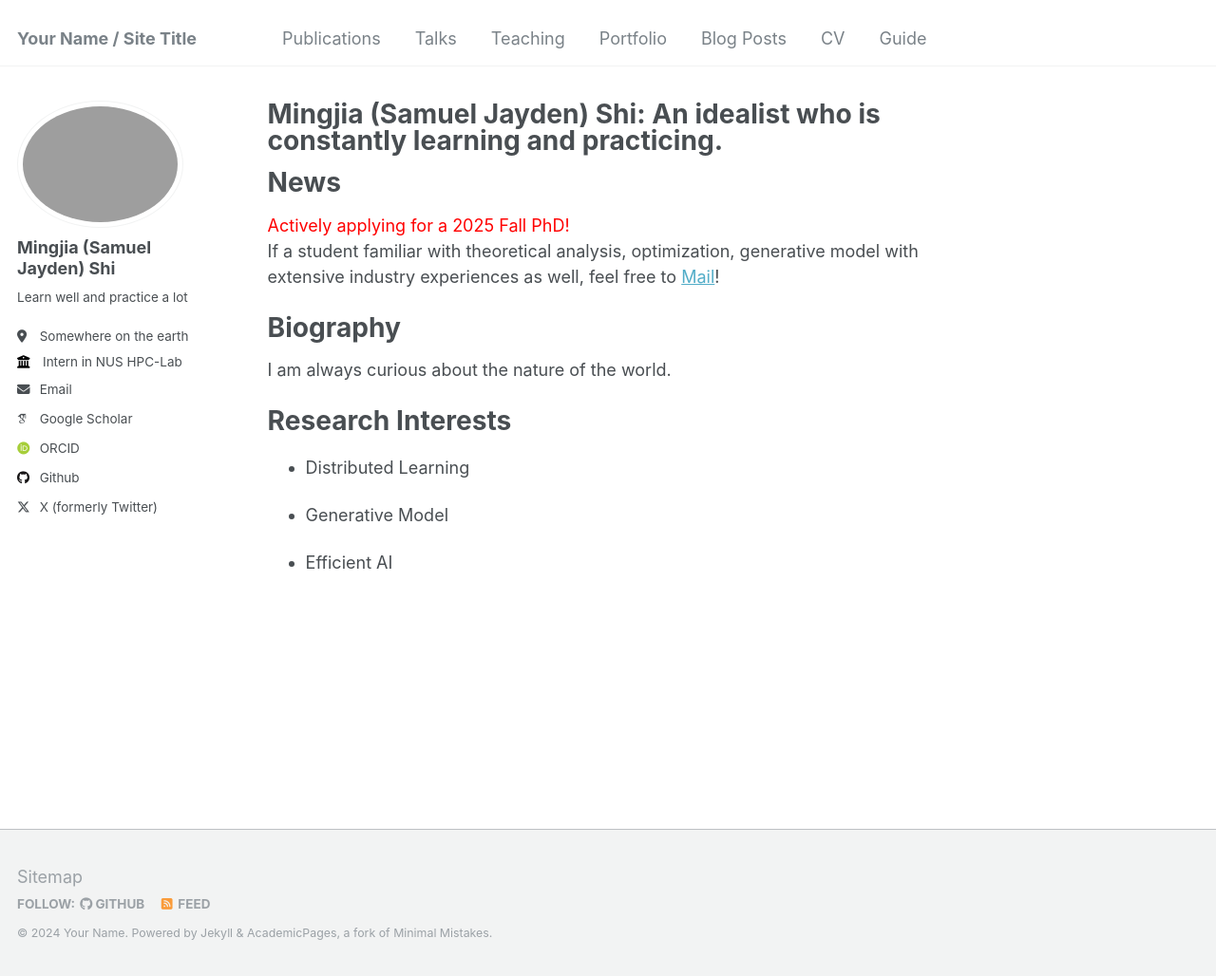
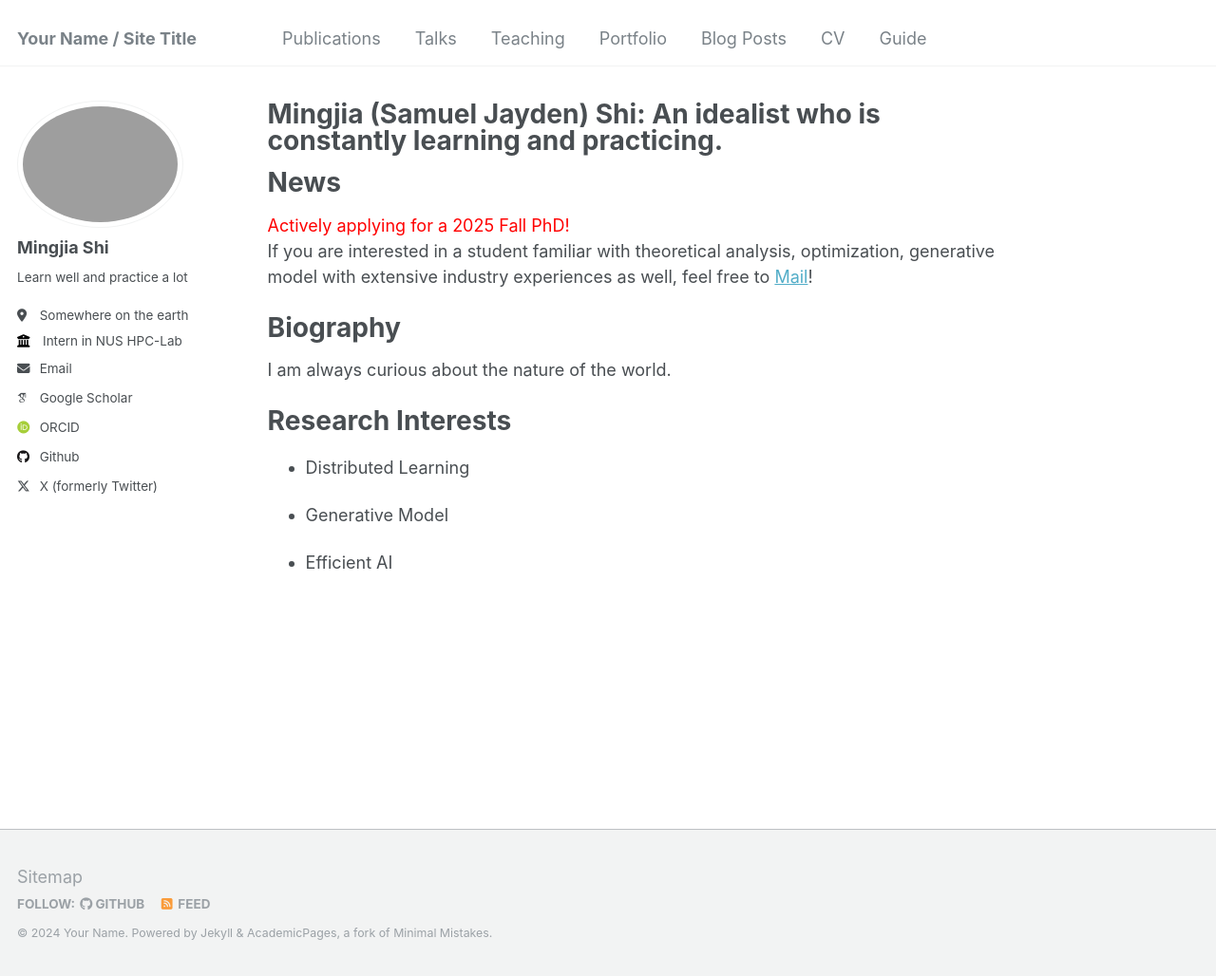
Before and after one commit to BDeMo/homepage, a Jekyll site: the page built from _pages/about.md, in a window 1280 px wide and 1028 px high. Shown: the whole window at 95% size. Built offline with Jekyll 4.4.1, drawn with Linux system fonts in a browser that asks for light colours; some web fonts are replaced.

Commit message:
build about

```diff
--- a/_config.yml
+++ b/_config.yml
@@ -22,7 +22,7 @@ repository               : "academicpages/academicpages.github.io"
 author:
   # Biographic information
   avatar           : "a_pic_of_mine.png"
-  name             : "Mingjia (Samuel Jayden) Shi"
+  name             : "Mingjia Shi"
   pronouns         : # example: "she/her"
   bio              : "Learn well and practice a lot"
   location         : "Somewhere on the earth"
--- a/_pages/about.md
+++ b/_pages/about.md
@@ -9,7 +9,7 @@ redirect_from:
 
 News
 ======
-<font color="red">Actively applying for a 2025 Fall PhD!</font> If a student familiar with theoretical analysis, optimization, generative model with extensive industry experiences as well, feel free to [Mail](3101ihs@gmail.com)!
+<font color="red">Actively applying for a 2025 Fall PhD!</font> If you are interested in a student familiar with theoretical analysis, optimization, generative model with extensive industry experiences as well, feel free to [Mail](3101ihs@gmail.com)!
 
 Biography
 ======
```
